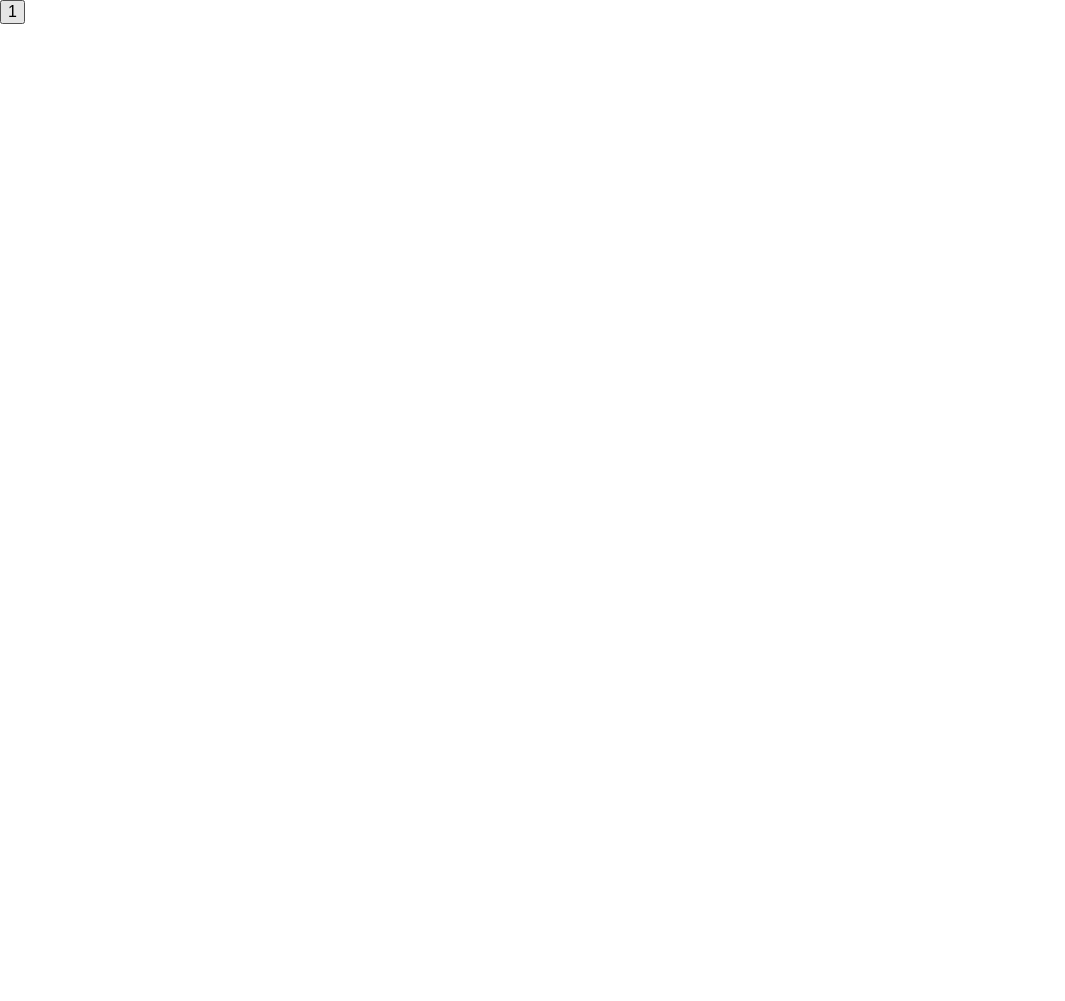
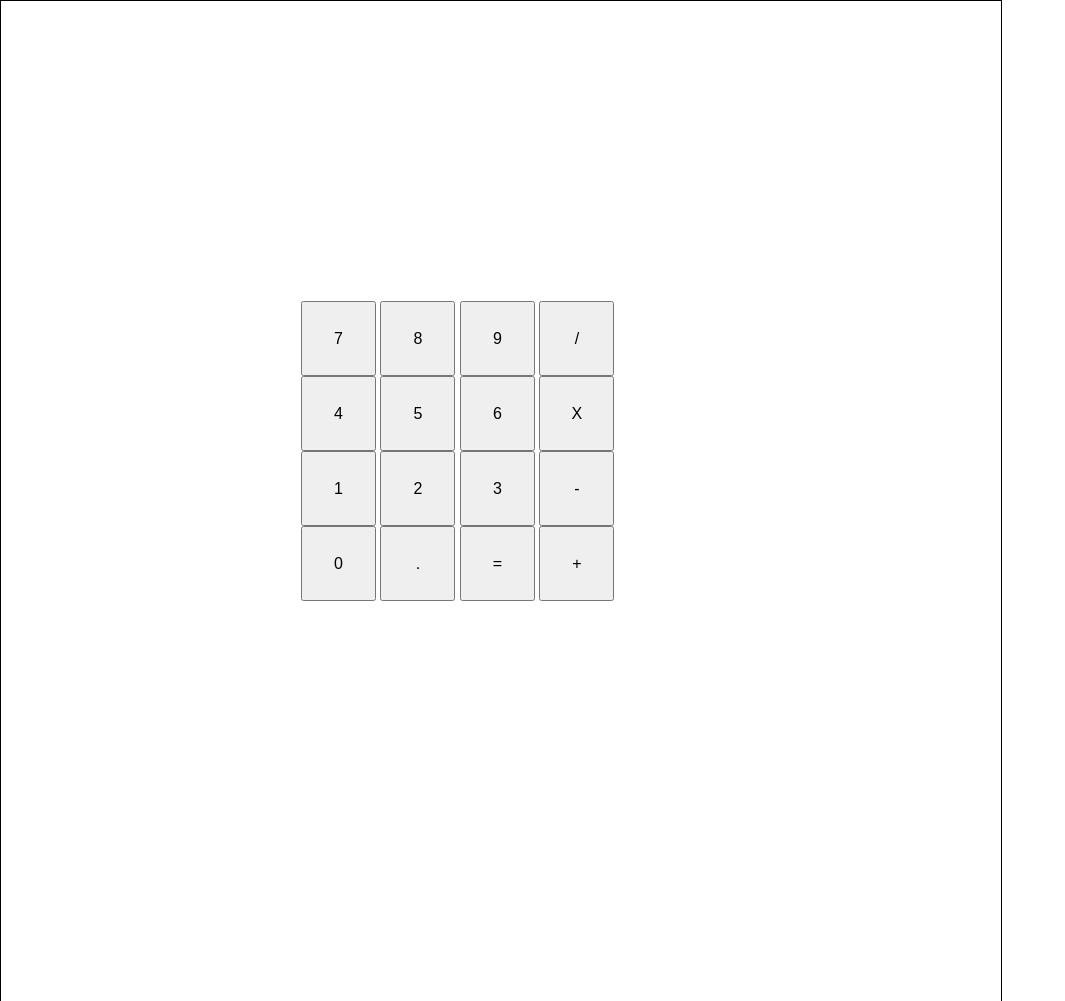
Before and after one commit to AirForcePierce/JS-Calc, a plain HTML site: page index.html in a window 1280 px wide. Shown: the whole page, without its empty margins (0-1065 px from the left). Before the commit the page ends 800 px from the top, so only its background shows below. Drawn offline with Linux system fonts and the light colour scheme.

Commit message:
Adding buttons and positioning them in the middle of the page

```diff
--- a/index.html
+++ b/index.html
@@ -7,13 +7,40 @@
 </head>
 <body>
 
-<!-- Container for the Calc Buttons -->
+<!-- Container for the Calc Buttons and Total -->
 <div class=container>
 
-<button id='number1'>1</button>
+
+<!-- Calc Buttons -->
+  <div class=calcbuttons>
+    <button>7</button>
+    <button>8</button>
+    <button>9</button>
+    <button>/</button>
+    <button>4</button>
+    <button>5</button>
+    <button>6</button>
+    <button>X</button>
+    <button>1</button>
+    <button>2</button>
+    <button>3</button>
+    <button>-</button>
+    <button>0</button>
+    <button>.</button>
+    <button>=</button>
+    <button>+</button>
 
 
 
+
+
+
+
+
+
+
+
+  </div>
 
 </div>
 
--- a/main.css
+++ b/main.css
@@ -0,0 +1,21 @@
+div .container{
+  max-width: 100%;
+  max-height: 100%;
+}
+
+button {
+  width: 75px;
+  height: 75px;
+}
+
+.calcbuttons {
+  width: 314px;
+  height: 314px;
+  margin: 300px 300px;
+}
+
+.container {
+  width: 1000px;
+  height: 1000px;
+  border: 1px solid black;
+}
```
